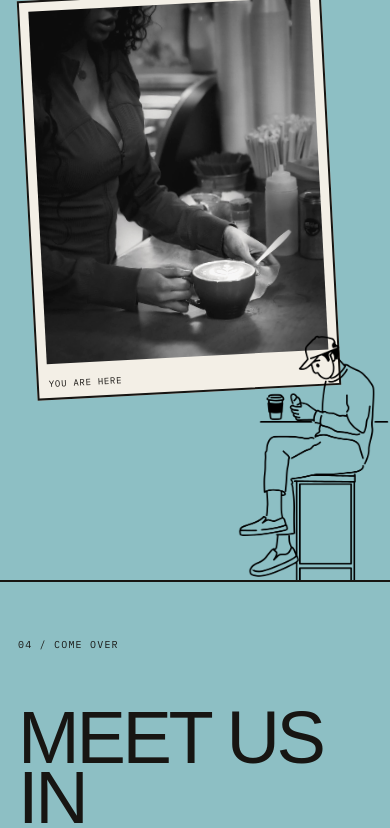
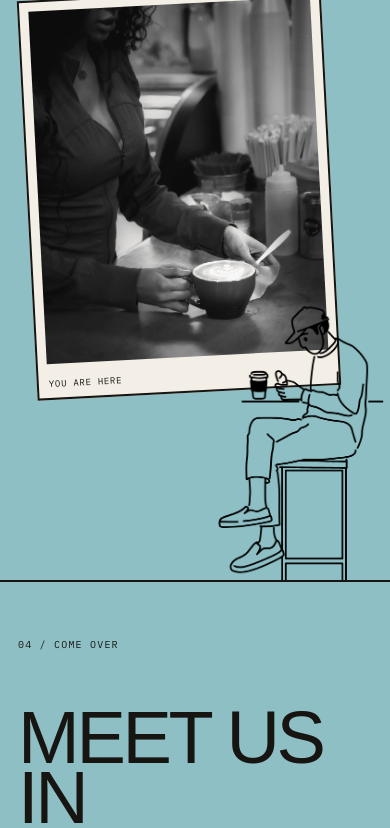
Before and after one commit to NakamaPartners/the-coffee-by-hand, a React (Vite) app: page / in a window 390 px wide. Shown: the part 3627-4455 px from the top of the page. Built offline with nearby package versions, Linux system fonts and the light colour scheme; a web font is replaced by a local one.

Commit message:
Enlarge Visit illustration

```diff
--- a/src/index.css
+++ b/src/index.css
@@ -367,7 +367,7 @@ h1, h2, .ticker-track, .favorites-list strong, .favorites-rotated > span,
 .visit-object { border-right: 2px solid var(--ink); min-height: 900px; overflow: hidden; position: relative; }
 .storefront-frame { background: var(--rice); border: 2px solid var(--ink); left: 9%; padding: 9px 9px 34px; position: absolute; top: 11%; transform: rotate(-3deg); width: 75%; }
 .storefront-frame img { aspect-ratio: 4 / 5; filter: brightness(1.18) saturate(.72) contrast(.94); object-fit: cover; width: 100%; }
-.walking-guest { bottom: -2%; object-fit: contain; position: absolute; right: -1%; width: 51%; z-index: 3; }
+.walking-guest { bottom: -2%; object-fit: contain; position: absolute; right: -1%; width: 68%; z-index: 3; }
 .visit-copy { padding: 72px 5vw 54px; position: relative; }
 .visit-copy h2 { font-size: clamp(64px, 7.4vw, 112px); letter-spacing: -.045em; line-height: .8; margin: 82px 0 72px; text-transform: uppercase; }
 .visit-details { border-top: 1px solid var(--ink); }
@@ -472,7 +472,7 @@ footer span:last-child { grid-column: 3; justify-self: end; }
   .visit { display: block; min-height: 0; }
   .visit-object { border-bottom: 2px solid var(--ink); border-right: 0; min-height: 640px; }
   .storefront-frame { left: 7%; top: 8%; width: 78%; }
-  .walking-guest { bottom: -5%; right: -11%; width: 58%; }
+  .walking-guest { bottom: -5%; right: -11%; width: 64%; }
   .visit-copy { padding: 48px 18px 52px; }
   .visit-copy h2 { font-size: clamp(65px, 19vw, 88px); margin: 54px 0 48px; }
   .visit-details > div { grid-template-columns: 70px 1fr; }
```
